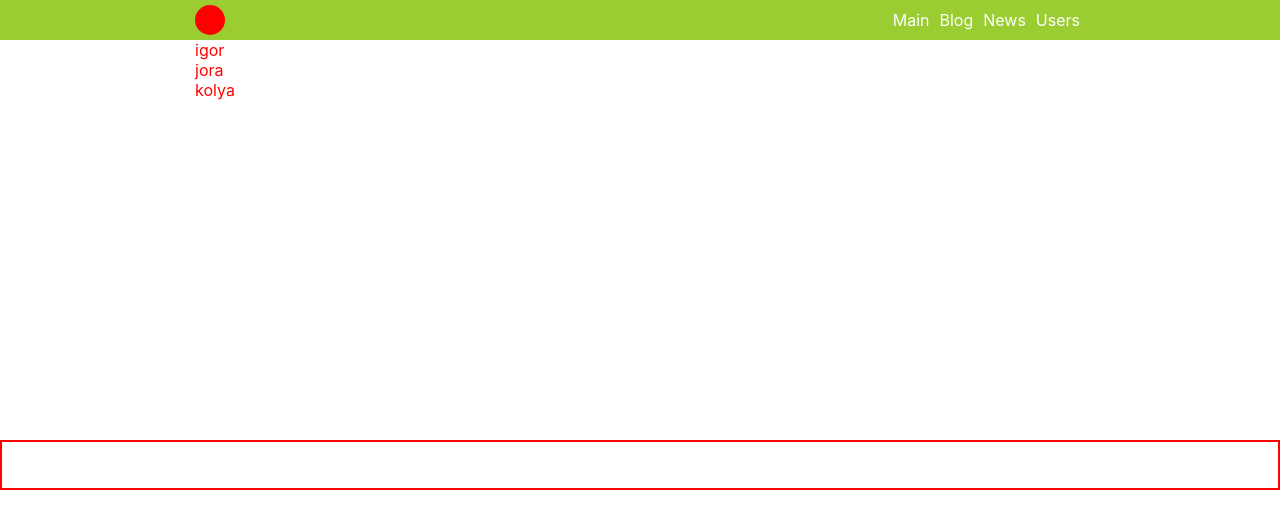
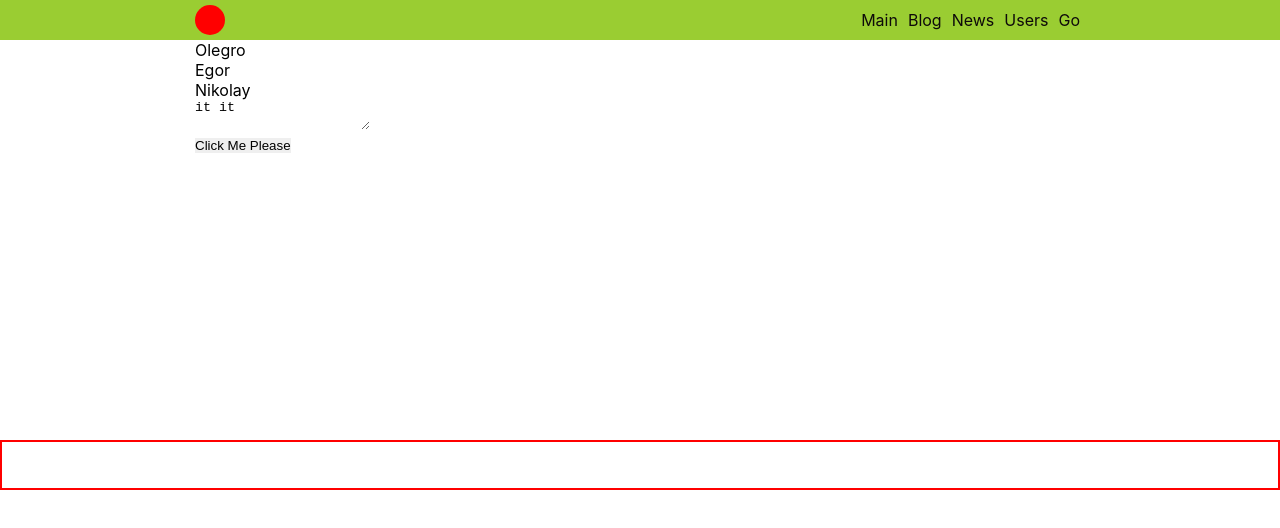
Before and after one commit to genagggg/react1, a React (Create React App) app: page /blog in a window 1280 px wide. Shown: the top 528 px of the page. Built offline with nearby package versions, Linux system fonts and the light colour scheme.

Commit message:
Blog v.12.1

```diff
--- a/src/App.js
+++ b/src/App.js
@@ -3,9 +3,10 @@ import Header from './components/Header/Header.jsx';
 import Footer from './components/Footer/Footer.jsx';
 import { Route} from 'react-router-dom';
 import MainContainer from './components/Main/MainContainer';
-import Blog from './components/Blog/Blog.jsx';
 import UsersContainer from './components/Users/UsersContainer';
 import NewsContainer from './components/News/NewsContainer';
+import Go from './components/Go/Go';
+import BlogContainer from './components/Blog/BlogContainer';
 const App=(props)=> {
 
   return (
@@ -13,12 +14,13 @@ const App=(props)=> {
        <Header />
        <div className="wrapper">
          <Route path='/main' render={()=><MainContainer />} />
-         <Route  path='/blog' render={()=><Blog  />} />
+         <Route  path='/blog' render={()=><BlogContainer  />} />
          <Route path='/news' render={()=><NewsContainer />} />
          <Route path='/users' render={()=><UsersContainer />}/>
-     </div>
+         <Route path='/go' render={()=><Go />}/>
+       </div>
        <Footer />
-        </div>
+    </div>
 
   );
 }
--- a/src/components/Blog/Blog.jsx
+++ b/src/components/Blog/Blog.jsx
@@ -1,20 +1,23 @@
 import React from 'react';
 import s from './Blog.module.css';
 
-const Blog =()=> {
-let mess = {
-    mess1:[
-        {id: 1, name:'igor'},
-        {id: 2, name: 'jora'},
-        {id: 3, name: 'kolya'}
-    ]
-}
+const Blog =(props)=> {
 
-let mess2 = mess.mess1.map(m=><div>{m.name}</div>)
+    let reff=React.createRef();
+    let onAddPost=()=>{
+        return props.addNewPost();
+    }
+   let onUpdateText=()=>{
+        let text=reff.current.value;
+        return props.updateNewPostText(text);
+    }
+let use = props.users.map(u=><p>{u.name}</p>);
+
     return (<div>
-       <p className={s.color}>{mess2}</p>
-
-         </div>);
+        <div>{use}</div>
+        <div><textarea onChange={onUpdateText} ref={reff} value={props.newPostText}></textarea></div>
+       <div><button onClick={onAddPost}>Click Me Please</button></div>
+       </div>);
 
 }
 
--- /dev/null
+++ b/src/components/Blog/BlogContainer.jsx
@@ -0,0 +1,30 @@
+import React from "react";
+import { connect } from "react-redux";
+import Blog from "./Blog";
+import {addNewPost, updateNewPostText} from "../../redux/blog-reducer";
+
+class BlogContainer extends React.Component{
+render(){
+    return <Blog />
+}
+}
+
+let mapStateToProps=(state)=>{
+    return {
+        users: state.blogPage.users,
+        newPostText: state.blogPage.newPostText
+    }
+}
+
+let mapDispatchToProps=(dispatch)=>{
+    return {
+        addNewPost:()=>{
+            dispatch(addNewPost());
+        },
+        updateNewPostText:(text)=>{
+            dispatch(updateNewPostText(text));
+        }
+    }
+}
+
+export default connect(mapStateToProps, mapDispatchToProps)(Blog)
--- /dev/null
+++ b/src/components/Go/Go.jsx
@@ -0,0 +1,26 @@
+import React from "react";
+let b=9;
+class Go extends React.Component{
+
+constructor(){
+    super();
+    this.state={name:[{id:1},
+    {id:2},
+{id:3}
+]};
+}
+
+    gg(){
+        return this.state.name.map(p=><p>{p.id}</p>)
+    }
+
+    render(){
+        return (
+            <div>
+                <h1>{this.gg()}</h1>
+            </div>
+        )
+    }
+}
+
+export default Go;
--- a/src/components/Navbar/Navbar.jsx
+++ b/src/components/Navbar/Navbar.jsx
@@ -10,6 +10,7 @@ return (
               <li><NavLink to="/blog">Blog</NavLink></li>
               <li><NavLink to="/news">News</NavLink></li>
               <li><NavLink to="/users">Users</NavLink></li>
+              <li><NavLink to="/go">Go</NavLink></li>
        </ul>
            </nav>
 
--- a/src/components/Navbar/Navbar.module.css
+++ b/src/components/Navbar/Navbar.module.css
@@ -9,10 +9,10 @@
  nav ul li {
    margin: 5px;
   list-style: none;
-  color: #fff;
+  color: rgb(19, 12, 12);
 }
 a {
-  color: #fff;
+  color: rgb(14, 10, 10);
   text-decoration: none;
   cursor: pointer;
 }
--- /dev/null
+++ b/src/redux/blog-reducer.js
@@ -0,0 +1,38 @@
+const ADD_NEW_POST="ADD_NEW_POST";
+const UPDATE_NEW_POST_TEXT="UPDATE_NEW_POST_TEXT";
+let initialState={
+    users: [
+        {id: 1, name:"Olegro"},
+        {id: 2, name: "Egor"},
+        {id: 3, name: "Nikolay"}
+    ],
+newPostText: "it it"
+}
+
+const blogReducer=(state=initialState, action)=>{
+switch(action.type){
+case ADD_NEW_POST:{
+    let newPost={
+        id: 4,
+        name: state.newPostText
+    }
+    return {
+        ...state,
+        users:[...state.users, newPost],
+        newPostText: ""
+    }
+}
+case UPDATE_NEW_POST_TEXT:{
+    return {
+        ...state,
+        newPostText: action.newText
+    }
+}
+default:
+return state
+}
+}
+
+export const addNewPost=()=>({type:ADD_NEW_POST});
+export const updateNewPostText=(text)=>({type:UPDATE_NEW_POST_TEXT, newText: text})
+export default blogReducer;
--- a/src/redux/store.js
+++ b/src/redux/store.js
@@ -1,11 +1,13 @@
 import {combineReducers,createStore} from 'redux';
+import blogReducer from './blog-reducer';
 import mainReducer from './main-reducer';
 import newsReducer from './news-reducer';
 import usersReducer from './users-reducer';
 let reducers = combineReducers({
 mainPage: mainReducer,
 usersPage: usersReducer,
-newsPage: newsReducer
+newsPage: newsReducer,
+blogPage: blogReducer
 });
 
 let store = createStore(reducers);
```
Also changed, not shown: src/components/Blog/Message/Message.jsx (deleted, +0 -9 lines), src/components/Blog/User/User.jsx (deleted, +0 -13 lines).
